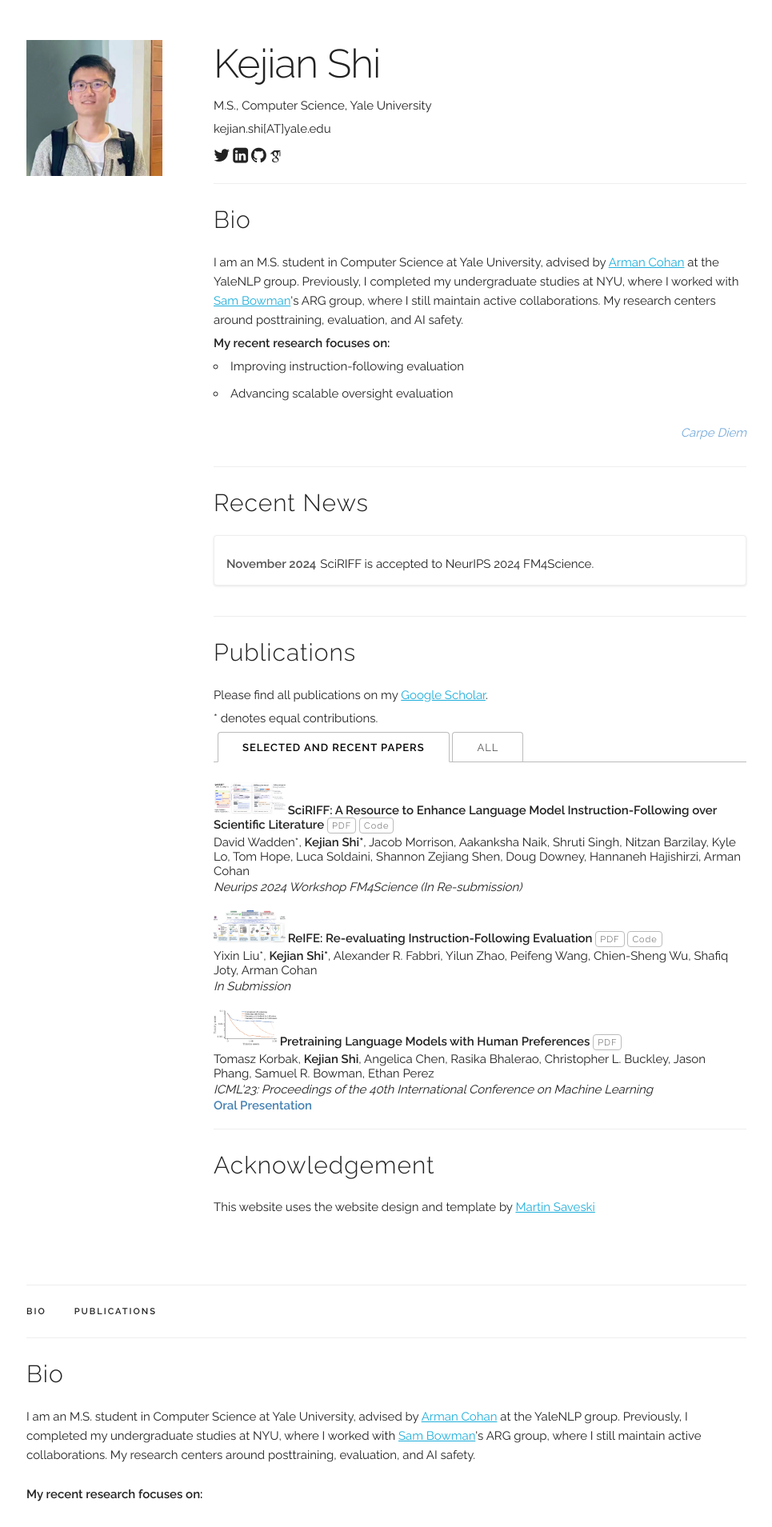
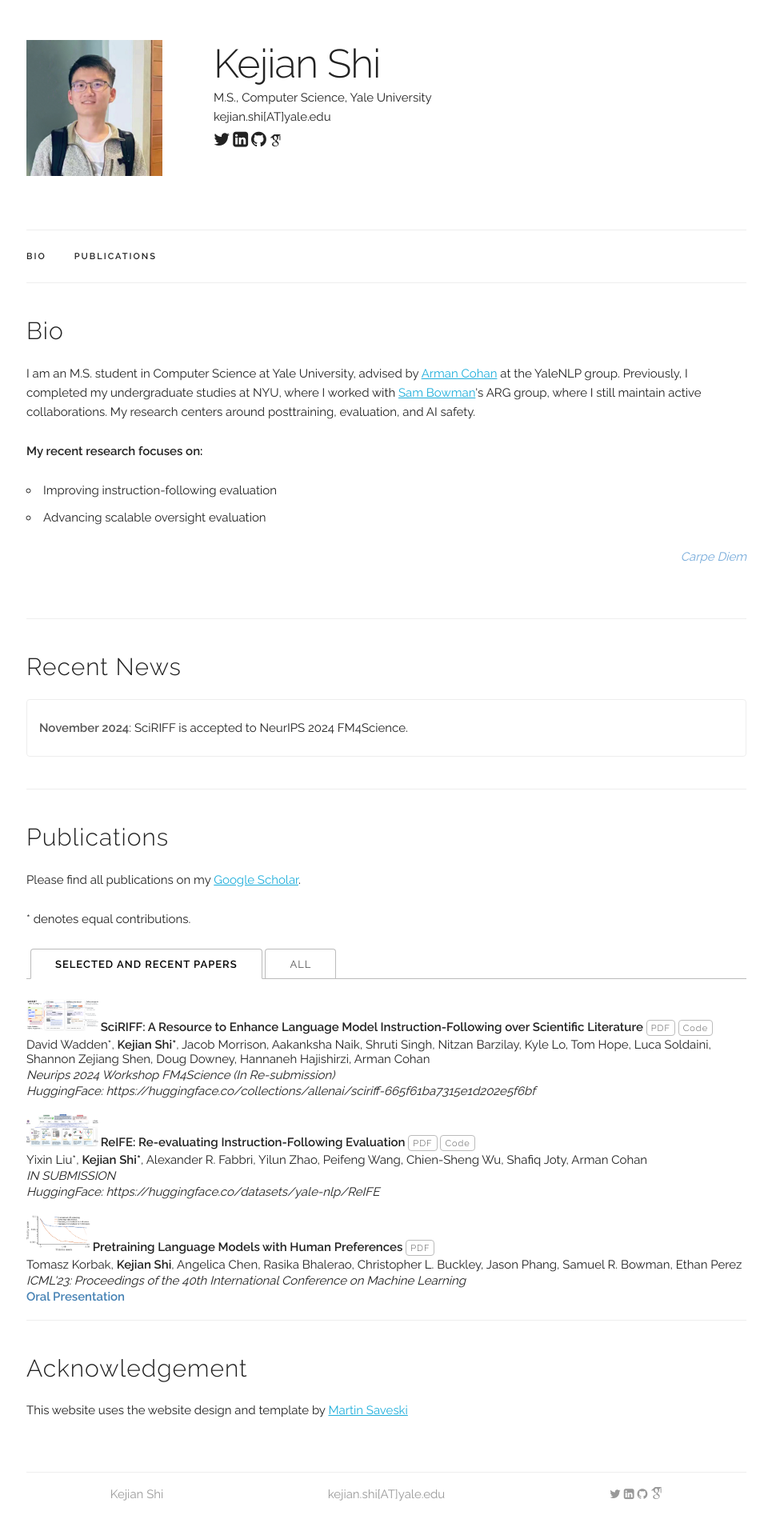
Before and after one commit to shi-kejian/shi-kejian.github.io, a Jekyll site: the page built from index.html, in a window 1280 px wide. Shown: the top 1909 px of the page at 80% size, without its empty margins (157-1122 px from the left). Built offline with Jekyll 4.4.1, drawn with Linux system fonts in a browser that asks for light colours; some web fonts are replaced; some of the changed text lies outside the part shown.

Commit message:
Revert "update"
This reverts commit 75a9daa9212bb118d9e67c610b3f44efbca8c96a.

```diff
--- a/_data/publications.yaml
+++ b/_data/publications.yaml
@@ -4,15 +4,15 @@
     venue: "Neurips 2024 Workshop FM4Science (In Re-submission)"
     paper_pdf: https://arxiv.org/abs/2410.07069
     code: https://github.com/allenai/sciriff
-    HF: https://huggingface.co/collections/allenai/sciriff-665f61ba7315e1d202e5f6bf"
+    extra_venue: "HuggingFace: https://huggingface.co/collections/allenai/sciriff-665f61ba7315e1d202e5f6bf"
     selected: y
 
   - title: "<img src='images/reife_fig1.jpg' style='width: 90px; height: 40px; margin-right: -1px;'> ReIFE: Re-evaluating Instruction-Following Evaluation"
     authors: "Yixin Liu*, <b>Kejian Shi*</b>, Alexander R. Fabbri, Yilun Zhao, Peifeng Wang, Chien-Sheng Wu, Shafiq Joty, Arman Cohan"
-    venue: "In Submission"
+    venue: "IN SUBMISSION"
     paper_pdf: https://arxiv.org/abs/2410.07069
     code: https://github.com/yale-nlp/ReIFE
-    HF: https://huggingface.co/datasets/yale-nlp/ReIFE
+    extra_venue: "HuggingFace: https://huggingface.co/datasets/yale-nlp/ReIFE"
     selected: y
 
   - title: "<img src='images/phf_fig1.png' style='width: 80px; height: 45px; margin-right: -1px;'> Pretraining Language Models with Human Preferences"
--- a/_layouts/default.html
+++ b/_layouts/default.html
@@ -55,8 +55,6 @@
   <link rel="icon" type="image/png" href={{ "/libs/icon.png" | prepend: site.baseurl }}>
   <link rel="shortcut icon" type="image/png" href={{ "/libs/icon.png" | prepend: site.baseurl }}>
   -->
-  <link rel="stylesheet" href={{ "/libs/custom/my_css.css" | prepend: site.baseurl }}>
-
 
 </head>
 <body>
@@ -64,6 +62,7 @@
   <!-- Primary Page Layout
   –––––––––––––––––––––––––––––––––––––––––––––––––– -->
   <div class="container">
+
     <section class="header">
       <div class="row">
         <div class="three columns">
@@ -91,9 +90,6 @@
                 <i class="ai ai-google-scholar ai-lg" aria-hidden="true"></i>
               </span>
             </p>
-          <div class="bio-text">
-            {{ content }}
-          </div>
         </div>
       </div>
     </section>
--- a/index.html
+++ b/index.html
@@ -25,7 +25,7 @@
     {% assign current_talks = site.data.news.news | where: "category", "current" %}
     {% for talk in current_talks %}
       <div class="news-item">
-        <b>{{ talk.time }}</b>{{ talk.events }}
+        <b>{{ talk.time }}</b>: {{ talk.events }}
       </div>
     {% endfor %}
   </div>
```
Also changed, not shown: libs/custom/my_css.css. Lines whose indentation alone changed are shown as unchanged.
